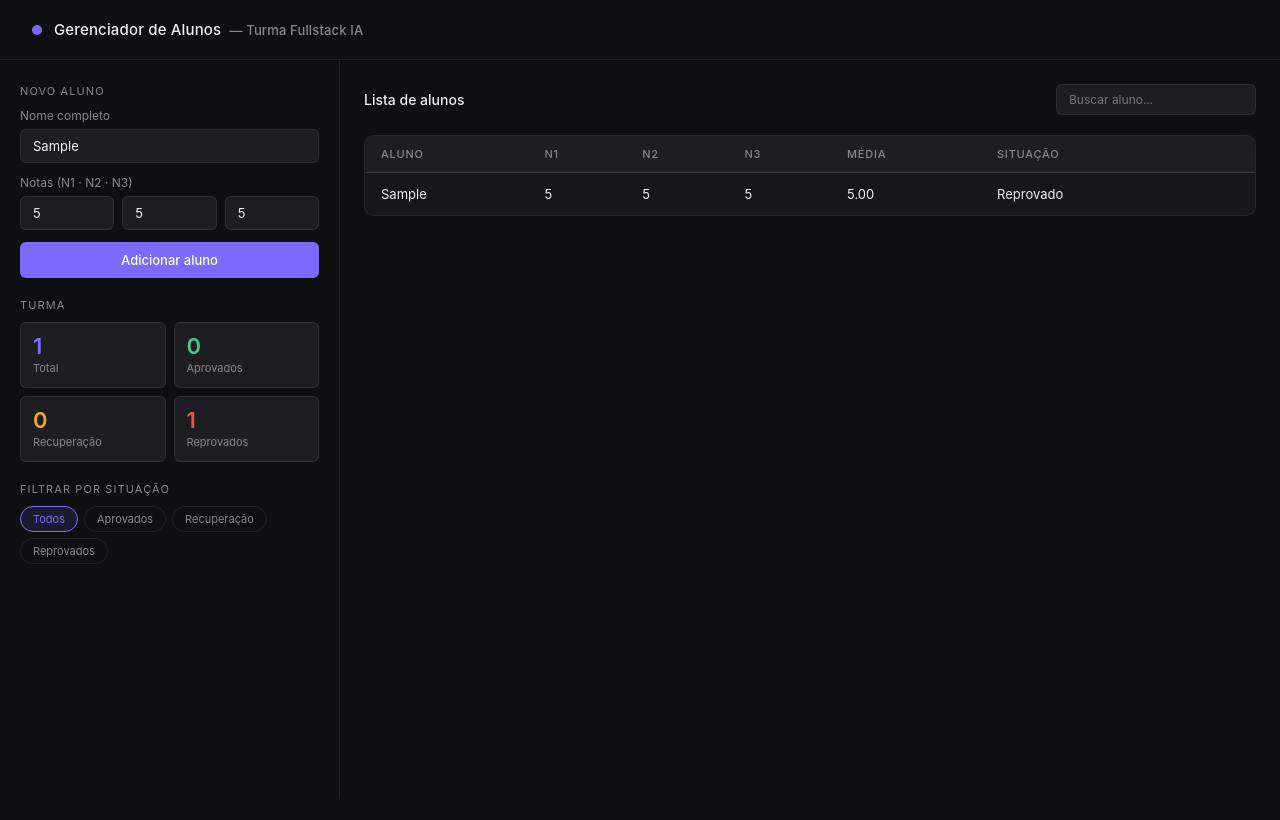
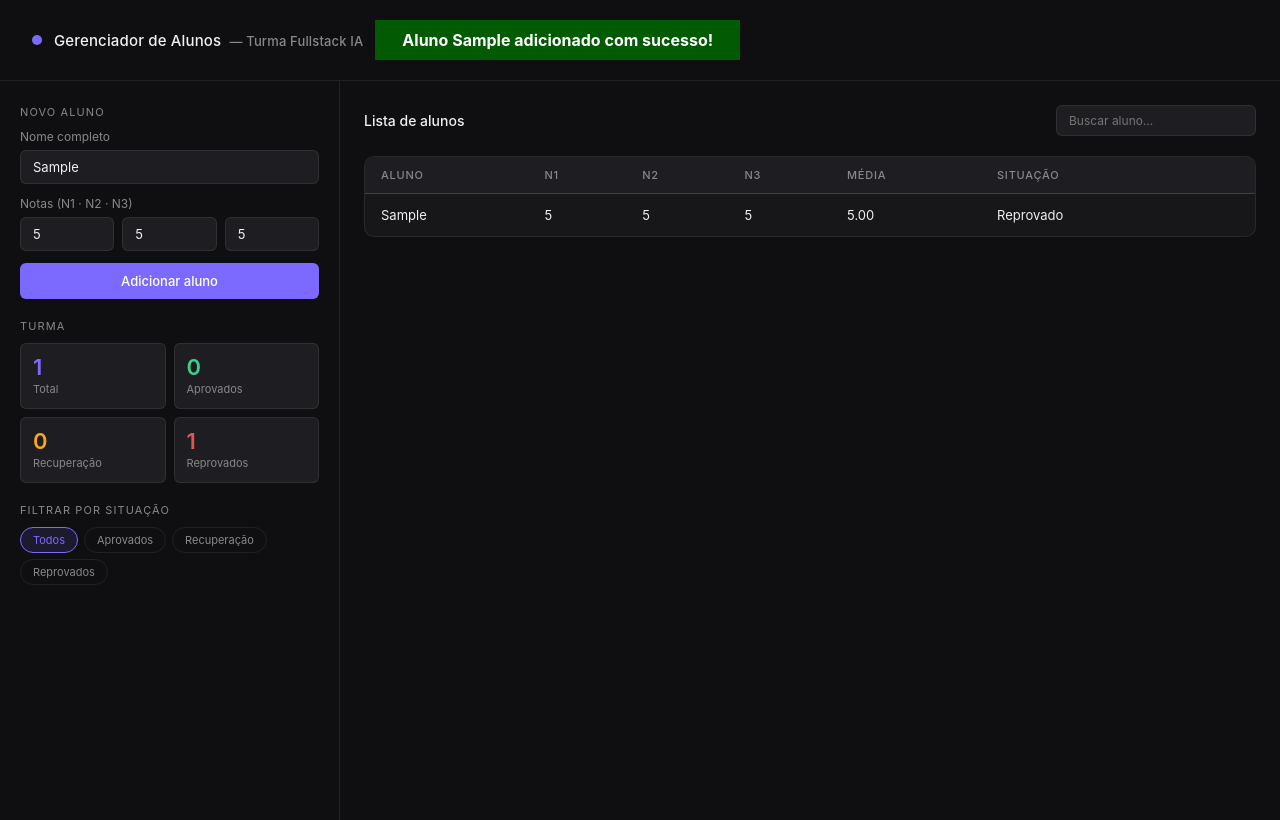
Before and after one commit to vitor9870macedo/estudos, a plain HTML site: page index.html in a window 1280 px wide. Both pictures are taken after typing "Sample", "5", "5", "5" into the empty fields and a click on the button "Adicionar aluno". Drawn offline with Linux system fonts and the light colour scheme.

Commit message:
Atualiza projeto alunos media

```diff
--- a/index.html
+++ b/index.html
@@ -360,6 +360,21 @@
     .fill-yellow { background: var(--yellow); }
     .fill-red    { background: var(--red); }
     .progress-pct { font-size: 11px; color: var(--muted); width: 28px; text-align: right; }
+
+    .aviso {
+
+      display: none;
+      justify-content: end;
+      top: 0;
+      left: 0;
+      width: 30%;
+      background-color: #025a02;
+      color: #ffffff;
+      text-align: center;
+      padding: 10px;
+      font-weight: bold;
+      z-index: 1000;
+    }
   </style>
 </head>
 <body>
@@ -367,6 +382,7 @@
 <header>
   <div class="logo-dot"></div>
   <h1>Gerenciador de Alunos <span>— Turma Fullstack IA</span></h1>
+  <div class="aviso"></div>
 </header>
 
 <div class="shell">
--- a/script.js
+++ b/script.js
@@ -31,6 +31,7 @@ button.addEventListener("click", function () {
 
   adicionarAlunoTabela(aluno);
   atualizarCards(alunos);
+  alunoAdicionadoAviso( `Aluno ${nome} adicionado com sucesso!`);
 });
 
 // Função para calcular a média das notas
@@ -108,16 +109,11 @@ function atualizarCards(alunos) {
   cardTotal.textContent = quant;
 }
 
-
 function aplicarFiltro(filtro) {
-
-
   const exibirNota = document.getElementById("tabela-body");
   exibirNota.innerHTML = "";
 
-
   alunos.forEach((aluno) => {
-
     //o filtro "aprovados" precisa verificar se o resultado do aluno é "Aprovado".
 
     if (filtro === "todos") {
@@ -129,35 +125,36 @@ function aplicarFiltro(filtro) {
     } else if (filtro === "reprovados" && aluno.resultado === "Reprovado") {
       adicionarAlunoTabela(aluno);
     }
-
-   })
-
+  });
 }
 
-document.getElementById("btn-todos").addEventListener("click", function() {
+document.getElementById("btn-todos").addEventListener("click", function () {
   aplicarFiltro("todos");
 });
 
-document.getElementById("btn-aprovados").addEventListener("click", function() {
+document.getElementById("btn-aprovados").addEventListener("click", function () {
   const aprovadosButton = "aprovados";
   aplicarFiltro("aprovados");
 });
 
-document.getElementById("btn-recuperacao").addEventListener("click", function() {
+document
+  .getElementById("btn-recuperacao")
+  .addEventListener("click", function () {
     const recuperacaoButton = "recuperacao";
     aplicarFiltro("recuperacao");
   });
 
-document.getElementById("btn-reprovados").addEventListener("click", function() {
+document
+  .getElementById("btn-reprovados")
+  .addEventListener("click", function () {
     const reprovadosButton = "reprovados";
     aplicarFiltro("reprovados");
   });
 
-
 //função para buscar aluno pelo nome
 
-function buscarAlunoNome (termoBusca) {
-  if(!termoBusca || termoBusca.trim() === "") {
+function buscarAlunoNome(termoBusca) {
+  if (!termoBusca || termoBusca.trim() === "") {
     return [];
 
     // Se o termo de busca estiver vazio ou apenas espaços em branco, retorna um array vazio
@@ -167,10 +164,10 @@ function buscarAlunoNome (termoBusca) {
 
   const termoBuscaMinusculo = termoBusca.toLowerCase();
 
-
-const  alunosFiltrados = alunos.filter(aluno => aluno.nome.toLowerCase().includes(termoBuscaMinusculo));
+  const alunosFiltrados = alunos.filter((aluno) =>
+    aluno.nome.toLowerCase().includes(termoBuscaMinusculo),
+  );
   return alunosFiltrados;
-
 }
 
 const inputBusca = document.getElementById("busca").addEventListener("input", function () {
@@ -183,5 +180,19 @@ const inputBusca = document.getElementById("busca").addEventListener("input", fu
     alunosFiltrados.forEach((aluno) => {
       adicionarAlunoTabela(aluno);
     });
+  });
 
-})
+
+  function alunoAdicionadoAviso (text) {
+
+    let avisoElement = document.querySelector('.aviso');
+
+    avisoElement.innerHTML = text;
+
+    avisoElement.style.display = 'block';
+
+    setTimeout(function () {
+      avisoElement.style.display = 'none';
+    }, 7000);
+
+  }
```
Lines whose indentation alone changed are shown as unchanged.
